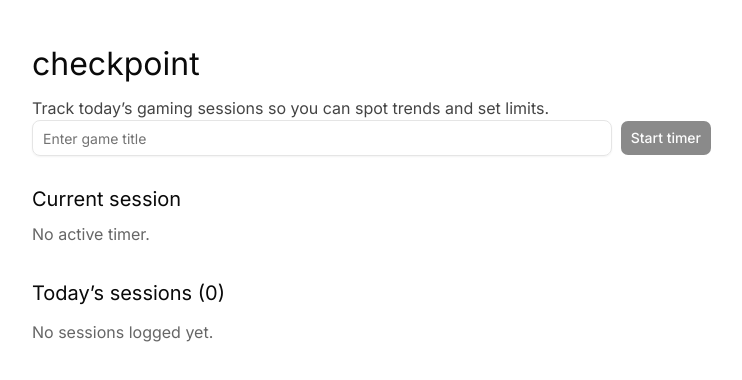
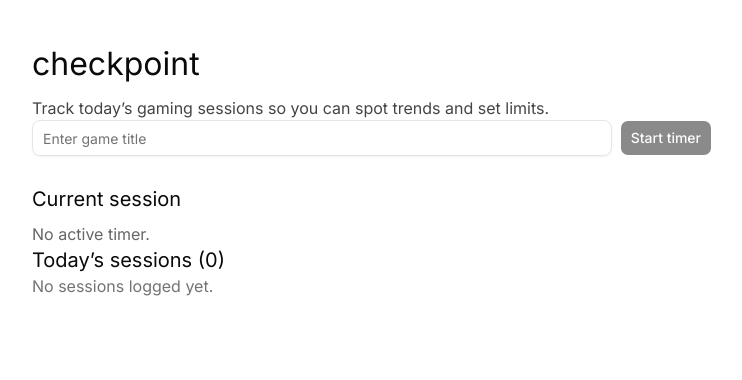
Before and after one commit to paulbgtr/checkpoint, a Next.js app: page /home in a window 1280 px wide. Shown: the top 380 px of the page, without its empty margins (268-1010 px from the left). Built offline with nearby package versions, Linux system fonts and the light colour scheme.

Commit message:
use shadcn and tailwind in day-session

```diff
--- a/components/home/day-session.tsx
+++ b/components/home/day-session.tsx
@@ -1,5 +1,6 @@
 import { useMemo } from "react";
 
+import { Card, CardHeader, CardFooter, CardTitle } from "../ui/card";
 import { formatDuration } from "@/lib/utils/format-duration";
 
 type Props = {
@@ -28,32 +29,27 @@ export const DaySession = ({ sessions }: Props) => {
   }, [sessions]);
 
   return (
-    <section style={{ marginTop: 32 }}>
-      <h2 style={{ fontSize: 20, marginBottom: 12 }}>
-        Today’s sessions ({todaysSessions.length})
-      </h2>
+    <section>
+      <h2 className="text-xl">Today’s sessions ({todaysSessions.length})</h2>
       {todaysSessions.length === 0 ? (
-        <p style={{ color: "#666" }}>No sessions logged yet.</p>
+        <p className="text-muted-foreground">No sessions logged yet.</p>
       ) : (
-        <div style={{ display: "grid", gap: 12 }}>
+        <div className="mt-4 flex flex-col gap-4">
           {todaysSessions.map((session) => (
-            <div
-              key={session.id}
-              style={{
-                borderRadius: 12,
-                border: "1px solid #e5e5e5",
-                padding: 14,
-              }}
-            >
-              <div style={{ fontWeight: 600 }}>{session.game}</div>
-              <div style={{ color: "#444", marginTop: 4 }}>
-                {new Date(session.start).toLocaleTimeString()} -{" "}
-                {new Date(session.end).toLocaleTimeString()}
-              </div>
-              <div style={{ marginTop: 6 }}>
+            <Card key={session.id}>
+              <CardHeader>
+                <CardTitle>{session.game}</CardTitle>
+
+                <div>
+                  {new Date(session.start).toLocaleTimeString()} -{" "}
+                  {new Date(session.end).toLocaleTimeString()}
+                </div>
+              </CardHeader>
+
+              <CardFooter>
                 Duration: {formatDuration(session.end - session.start)}
-              </div>
-            </div>
+              </CardFooter>
+            </Card>
           ))}
         </div>
       )}
```
